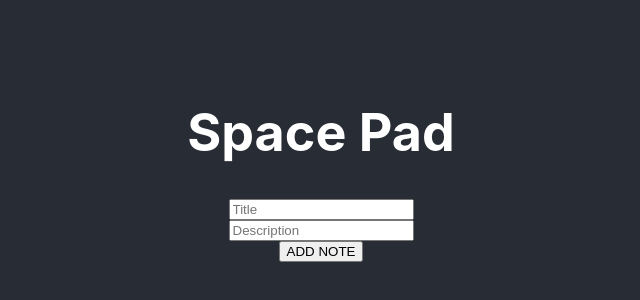
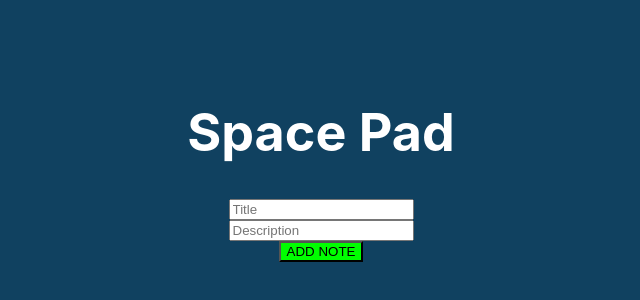
Before and after one commit to NSTDEV/ProyectoReact-Grupo03, a React (Create React App) app: page / in a window 1280 px wide. Shown: the part 236-536 px from the top of the page, without its empty margins (319-959 px from the left). Built offline with nearby package versions, Linux system fonts and the light colour scheme.

Commit message:
se agrega estilos

```diff
--- a/package.json
+++ b/package.json
@@ -7,6 +7,7 @@
     "@testing-library/react": "^13.4.0",
     "@testing-library/user-event": "^13.5.0",
     "react": "^18.2.0",
+    "react-bootstrap": "^2.9.1",
     "react-dom": "^18.2.0",
     "react-scripts": "5.0.1",
     "web-vitals": "^2.1.4"
--- a/src/App.css
+++ b/src/App.css
@@ -13,8 +13,19 @@
   }
 }
 
+#de{
+  background-color: crimson;
+}
+
+#inf{
+  background-color: lime;
+}
+
+#tab{
+  background-color:darkslategrey;
+}
 .App-header {
-  background-color: #282c34;
+  background-color: #104160;
   min-height: 100vh;
   display: flex;
   flex-direction: column;
--- a/src/App.js
+++ b/src/App.js
@@ -1,5 +1,8 @@
 import { useEffect, useState } from 'react';
 import Note from './components/Note/index.jsx';
+import Table from 'react-bootstrap/Table';
+import Button from 'react-bootstrap/Button';
+
 import './App.css';
 
 function App() {
@@ -47,15 +50,34 @@ function App() {
 
           <input type="text" name="title" value={note.title} onChange={handleInputChange} placeholder='Title' />
           <input type="text" name="description" value={note.description} onChange={handleInputChange} placeholder='Description' />
-          <button onClick={saveNote}>ADD NOTE</button>
+          <button id="inf" onClick={saveNote}>ADD NOTE</button>
 
           {notes.map((item, index) => (
             //<Note title:/>
-            < div key={index} >
-              <p>{item.title}</p>
-              <p>{item.description}</p>
-              <button onClick={() => deleteNote(index)}>Delete</button>
-            </div>
+
+            //   <p>{item.title}</p>
+            //   <p>{item.description}</p>
+            //   <button onClick={() => deleteNote(index)}>Delete</button>
+            // </div>
+            <Table striped bordered hover id="tab">
+            < div key={index} ></div>
+            <thead>
+              <tr>
+                <th>Title</th>
+                <th>Description</th>
+                <th>State</th>
+                <th>#</th>
+              </tr>
+            </thead>
+            <tbody>
+              <tr>
+                <td>{item.title}</td>
+                <td>{item.description}</td>
+                <td>Otto</td>
+                <td><button id="de" onClick={() => deleteNote(index)} variant="Danger">Delete</button></td>
+              </tr>
+            </tbody>
+          </Table>
           ))}
 
         </header>
```
Also changed, not shown: 1 other file (tests, documents, lock files or other folders).
